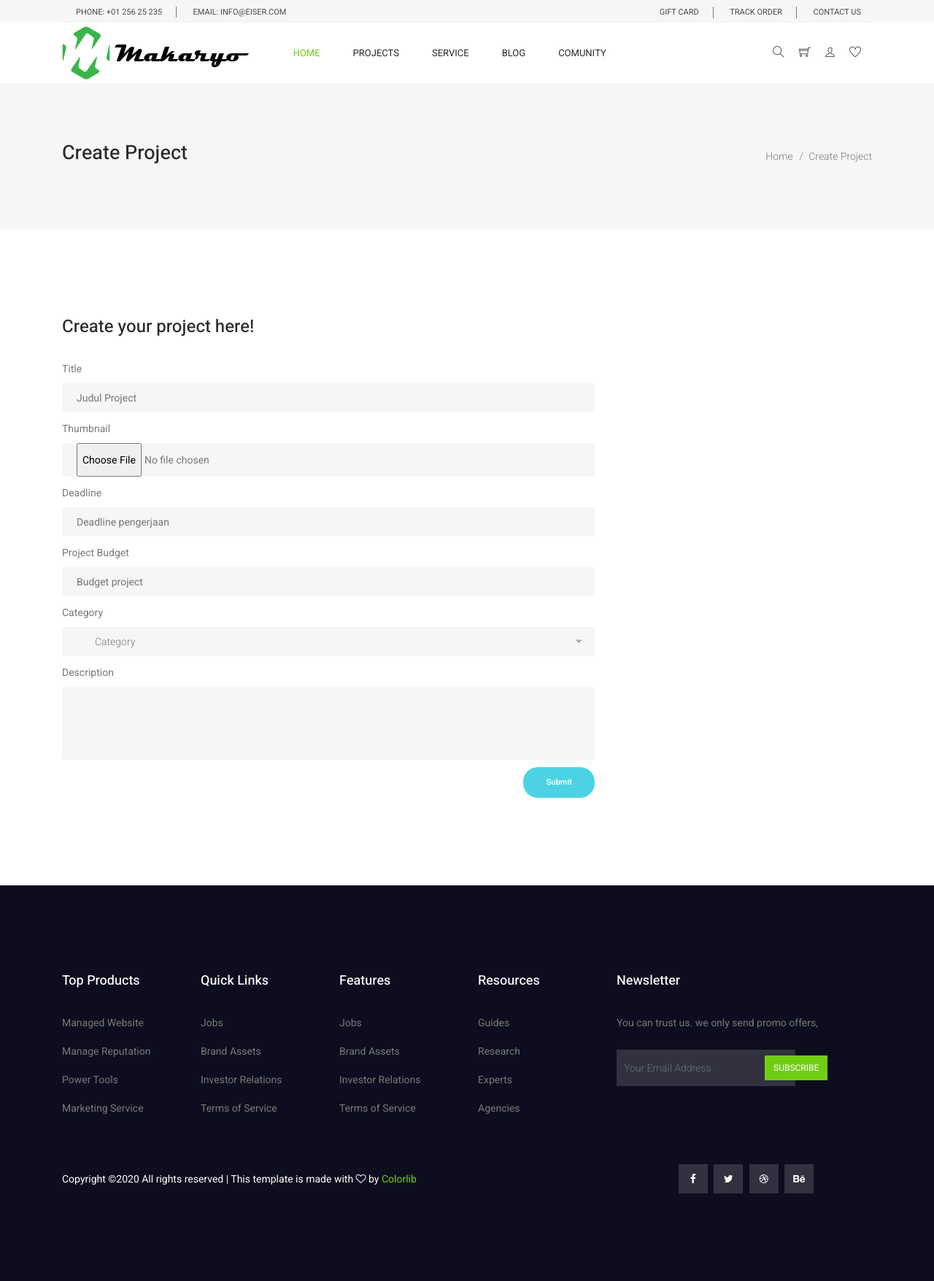
After one commit to MakingKaryo/makaryo-frontend, a CodeIgniter 4 app: template app/Views/pages/create_project.php in a window 1280 px wide. The commit adds this page. Shown: the whole page at 73% size. Run offline with PHP 8.4 and a stand-in for CodeIgniter, Linux system fonts and the light colour scheme; the template is opened without the code that fills it, so the values that code supplies are empty; some libraries are stand-ins or nearby versions.

Commit message:
add create project halaman

```diff
--- a/app/Config/Routes.php
+++ b/app/Config/Routes.php
@@ -1,5 +1,6 @@
 <?php namespace Config;
 
+use CodeIgniter\Debug\Toolbar\Collectors\Routes;
 use CodeIgniter\Router\Router;
 
 // Create a new instance of our RouteCollection class.
@@ -35,6 +36,7 @@ $routes->setAutoRoute(true);
 $routes->get('/', 'Home::index');
 $routes->get('/home', 'Home::index');
 $routes->get('/project', 'Home::project');
+$routes->get('/create_project', 'Home::create_project');
 
 /**
  * --------------------------------------------------------------------
--- a/app/Controllers/Home.php
+++ b/app/Controllers/Home.php
@@ -11,6 +11,11 @@ class Home extends BaseController
 		return view('pages/project');
 	}
 
+	public function create_project()
+	{
+		return view('pages/create_project');
+	}
+
 	//--------------------------------------------------------------------
 
 }
--- a/app/Views/layout/navbar.php
+++ b/app/Views/layout/navbar.php
@@ -61,7 +61,7 @@
                         <a class="nav-link" href="project">Browse Project</a>
                       </li>
                       <li class="nav-item">
-                        <a class="nav-link" href="single-product.html">Create Project</a>
+                        <a class="nav-link" href="create_project">Create Project</a>
                       </li>
                     </ul>
                   </li>
@@ -109,10 +109,17 @@
                     </a>
                   </li>
 
-                  <li class="nav-item">
-                    <a href="#" class="icons">
-                      <i class="ti-user" aria-hidden="true"></i>
-                    </a>
+                  <li class="nav-item submenu dropdown">
+                    <a href="#" class="icons nav-link dropdown-toggle" data-toggle="dropdown" role="button" aria-haspopup="true"
+                      aria-expanded="false"><i class="ti-user"></i></a>
+                    <ul class="dropdown-menu">
+                      <li class="nav-item">
+                        <a class="nav-link" href="blog.html">Join</a>
+                      </li>
+                      <li class="nav-item">
+                        <a class="nav-link" href="single-blog.html">Sign in</a>
+                      </li>
+                    </ul>
                   </li>
 
                   <li class="nav-item">
--- /dev/null
+++ b/app/Views/pages/create_project.php
@@ -0,0 +1,70 @@
+<?= $this->extend('layout/page_layout'); ?>
+
+<?= $this->section('content'); ?>
+<section class="banner_area">
+    <div class="banner_inner d-flex align-items-center">
+        <div class="container">
+            <div class="banner_content d-md-flex justify-content-between align-items-center">
+                <div class="mb-3 mb-md-0">
+                    <h2>Create Project</h2>
+                </div>
+                <div class="page_link">
+                    <a href="home">Home</a>
+                    <a href="create_project">Create Project</a>
+                </div>
+            </div>
+        </div>
+    </div>
+</section>
+
+<div class="section_gap">
+    <div class="container">
+        <div class="row">
+            <div class="col-lg-8 col-md-8">
+                <h3 class="mb-30 title_color">Create your project here!</h3>
+                <form action="" method="post">
+                    <div class="mt-10">
+                        <label for="judul">Title</label>
+                        <input type="text" name="judul" id="judul" placeholder="Judul Project" class="single-input">
+                    </div>
+                    <div class="mt-10">
+                        <label for="thumbnail">Thumbnail</label>
+                        <input type="file" name="thumbail" id="thumbnail" placeholder="thumbnail" class="single-input">
+                    </div>
+                    <div class="mt-10">
+                        <label for="deadline">Deadline</label>
+                        <input type="text" name="deadline" id="deadline" placeholder="Deadline pengerjaan" class="single-input">
+                    </div>
+                    <div class="mt-10">
+                        <label for="budget">Project Budget</label>
+                        <input type="number" name="budget" id="budget" placeholder="Budget project" class="single-input" >
+                    </div>
+                    <div class="mt-10">
+                        <label for="category">Category</label>
+                        <div class="form-select">
+                            <select name="category" id="category">
+                                <option>Category</option>
+                                <option value="Programming">Programming</option>
+                                <option value="Writer">Writer</option>
+                                <option value="Grapich Design">Grapich design</option>
+                                <option value="Translator">Translator</option>
+                                <option value="audio enginer">Audio Enginer</option>
+                            </select>
+                        </div>
+                    </div>
+                    <div class="mt-10">
+                        <label for="description">Description</label>
+                        <textarea name="description" id="description" cols="30" rows="5" class="single-textarea"></textarea>
+                    </div>
+                    <div class="mt-10 text-right">
+                        <button type="submit" class="genric-btn success circle">Submit</button>
+                    </div>
+                </form>
+            </div>
+        </div>
+    </div>
+</div>
+
+
+
+<?= $this->endSection(); ?>
--- a/app/Views/pages/project.php
+++ b/app/Views/pages/project.php
@@ -333,6 +333,8 @@
             </div>
           </div>
 
+
+<!--
           <div class="col-lg-3">
             <div class="left_sidebar_area">
               <aside class="left_widgets p_filter_widgets">
@@ -429,7 +431,7 @@
                     </div>
                   </div>
                 </div>
-              </aside>
+              </aside> -->
             </div>
           </div>
         </div>
```
